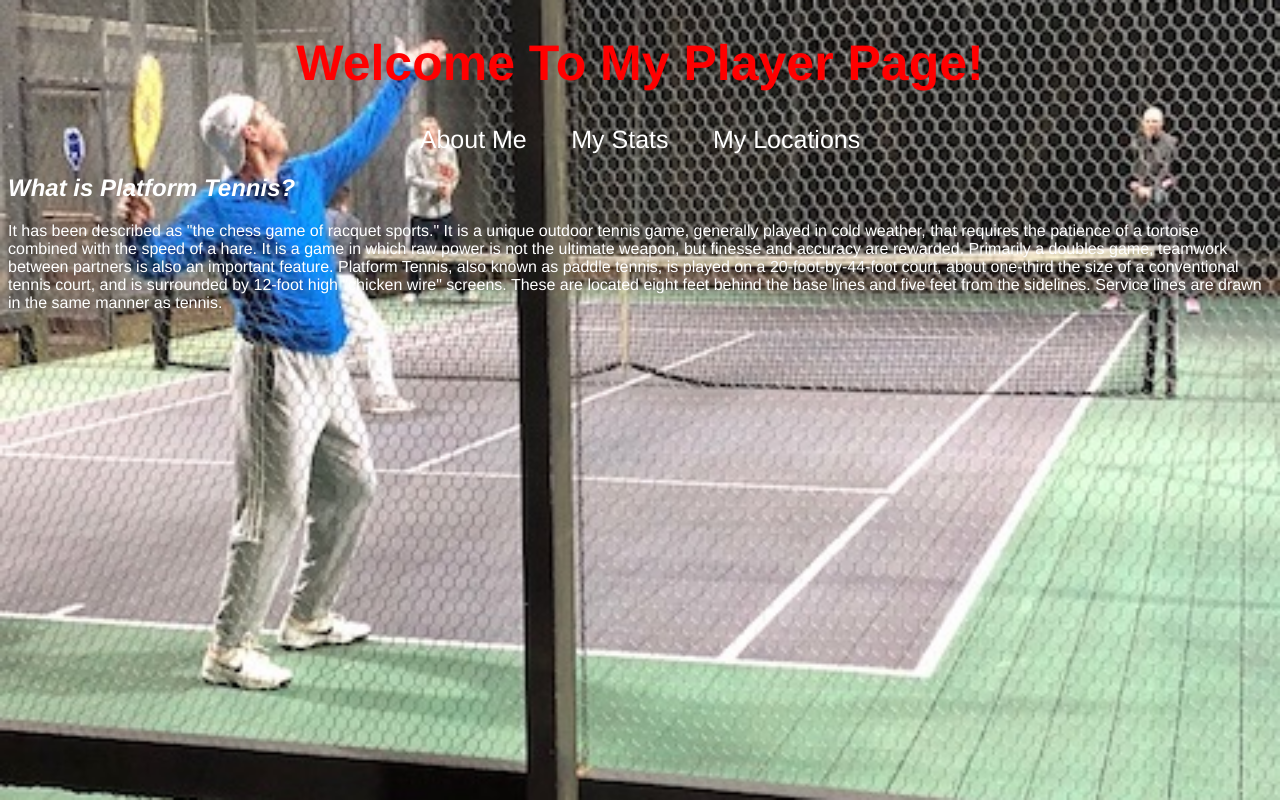
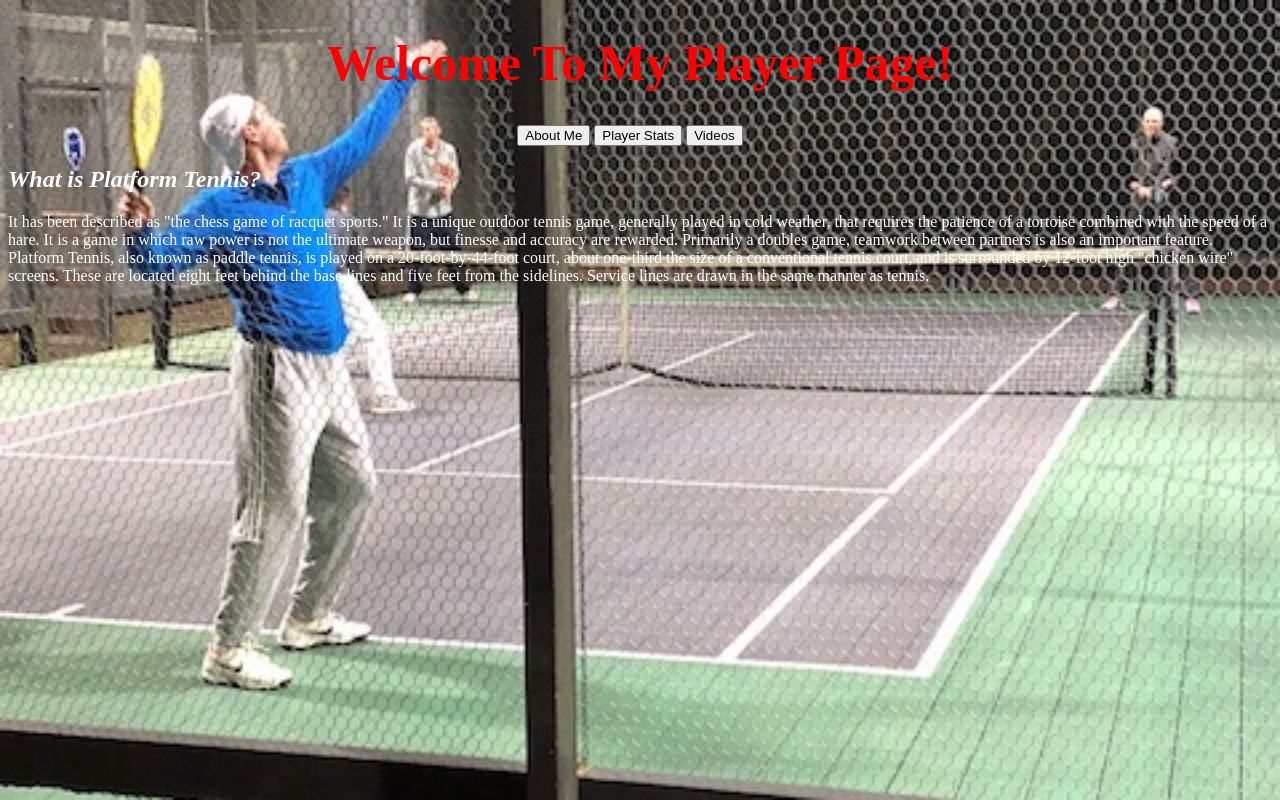
Before and after one commit to sawincp/my-personal-website, a plain HTML site: page index.html in a window 1280 px wide. Drawn offline with Linux system fonts and the light colour scheme; files whose address does not match are found by name.

Commit message:
Update to Nav Bar

```diff
--- a/index.html
+++ b/index.html
@@ -7,9 +7,9 @@
   <body>
     <h1>Welcome To My Player Page!</h1>
     <nav>
-        <a heref ="About-Me.html">About Me</a>
-        <a heref = "Player_Stats.html">My Stats</a>
-        <a heref ="Locations.html">My Locations</a>
+      <input id="about" type ="button" value="About Me"/>
+      <input id="stat" type ="button" value="Player Stats"/>
+      <input id="vid" type ="button" value="Videos"/>
     </nav>
     <script src = "script.js"></script>
     <p>It has been described as "the chess game of racquet sports." It is a unique outdoor tennis game, generally played in cold weather, that requires the patience of a tortoise combined with the speed of a hare. It is a game in which raw power is not the ultimate weapon, but finesse and accuracy are rewarded. Primarily a doubles game, teamwork between partners is also an important feature. Platform Tennis, also known as paddle tennis, is played on a 20-foot-by-44-foot court, about one-third the size of a conventional tennis court, and is surrounded by 12-foot high "chicken wire" screens. These are located eight feet behind the base lines and five feet from the sidelines. Service lines are drawn in the same manner as tennis.</p>
--- a/script.js
+++ b/script.js
@@ -1,3 +1,24 @@
 const h2 = document.createElement("h2");
 h2.textContent = "What is Platform Tennis?";
 document.querySelector("body").appendChild(h2);
+
+function addingEventListener() {
+    const about = document.getElementById('about');
+    const stat = document.getElementById('stat');
+    const vid = document.getElementById('vid');
+
+function clickAlertAboutMe() {
+  alert('Player Page Loads');
+}
+function clickAlertStat(){
+    alert('Player Stats Load');
+}
+function clickAlertVid(){
+    alert('Video Loads');
+}
+
+about.addEventListener('click', clickAlertAboutMe);
+stat.addEventListener('click', clickAlertStat );
+vid.addEventListener('click', clickAlertVid);
+}
+addingEventListener();
--- a/style.css
+++ b/style.css
@@ -2,8 +2,6 @@ body {
     background: url(/Users/coreysawin/Development/code/prework/my-personal-website/images/profpic.JPG) center no-repeat;
     background-size: cover;
     background-attachment: fixed;
-    font-family: Helvetica, Arial, sans-serif;
-    font-size: 100%;
 
   }
   h1 {
@@ -14,12 +12,8 @@ body {
 
   nav{
     text-align: center;
-    color:rgb(255, 255, 255)
-  }
-
-  nav a{
-    font-size: 25px;
-    padding-left: 20px;
+    color:rgb(255, 255, 255);
+    padding: left 50px;;
     padding-right: 20px;
   }
 
```
